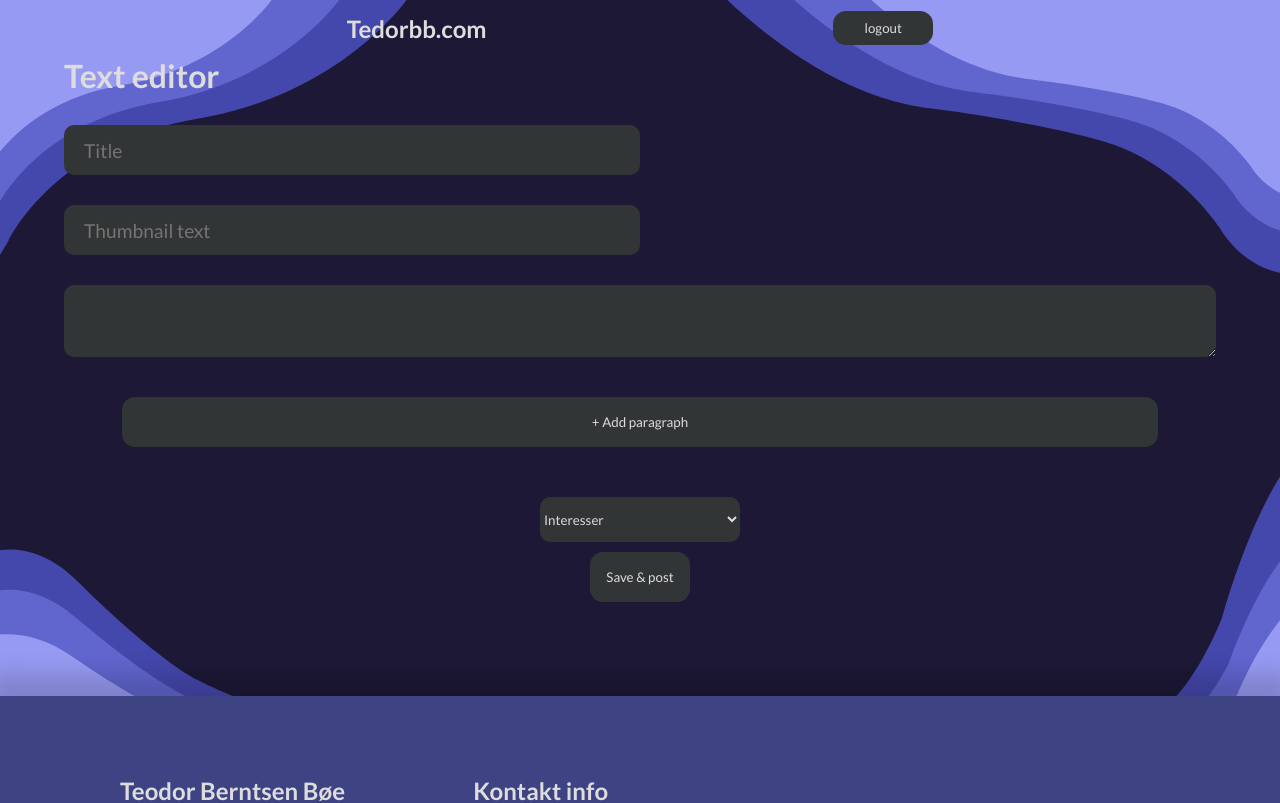
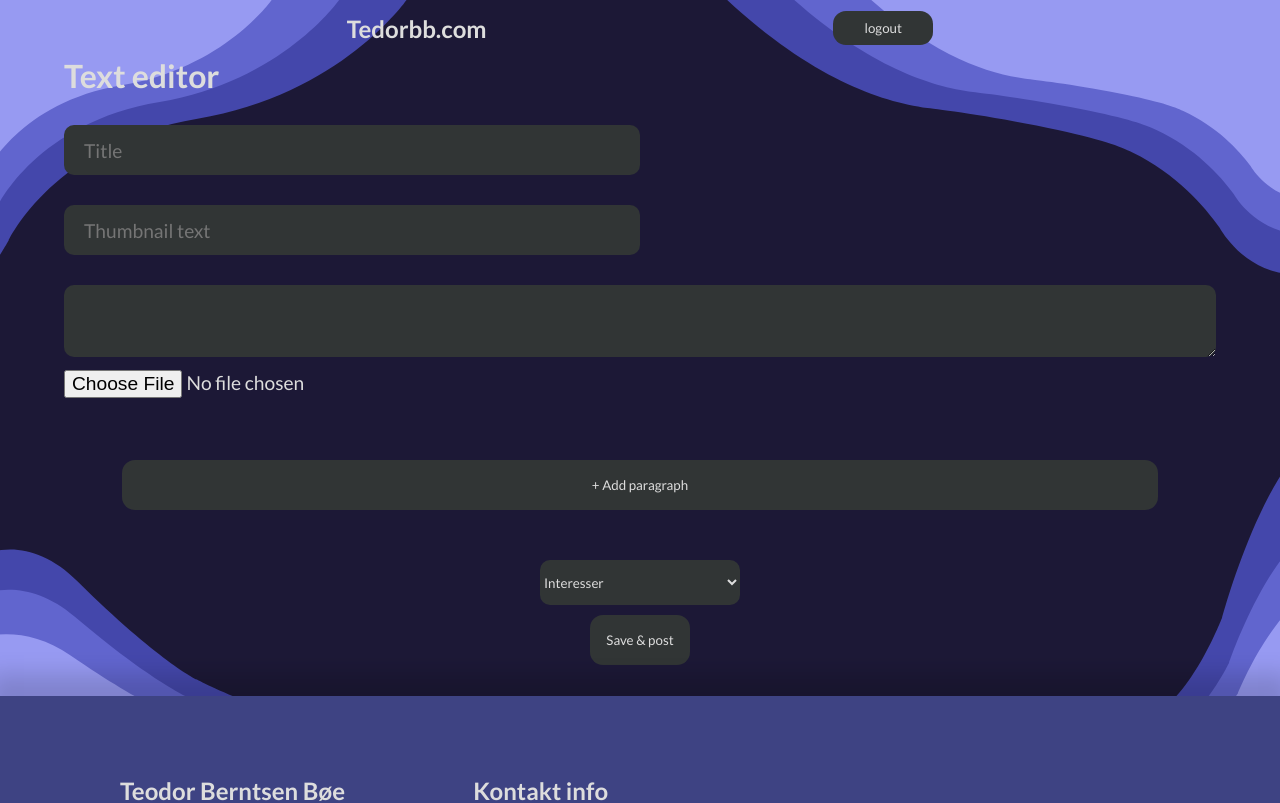
Before and after one commit to McNobby/tedorbb-blog, a Next.js app: page /admin/WritePage in a window 1280 px wide. Shown: the top 803 px of the page. Built offline with nearby package versions, Linux system fonts and the light colour scheme; no server answers; sample sign-in values are in the browser's storage.

Commit message:
added input for file upload

```diff
--- a/pages/admin/WritePage.jsx
+++ b/pages/admin/WritePage.jsx
@@ -18,7 +18,10 @@ const WritePage = () => {
         };
 
         return (
+            <div className={styles.paragraph}>
             <textarea name="paragraph" onKeyUp={keyUp} key={e.id}></textarea>
+            <input type="file" id="file" accept="image/png, image/jpeg" />
+            </div>
         );
     });
 
--- a/styles/globals.scss
+++ b/styles/globals.scss
@@ -123,3 +123,10 @@ button {
     top: 50%;
     z-index: 0;
 }
+
+#file{
+    padding: 0;
+    margin-top: 10px;
+    border-radius: 0px;
+    background: none;
+}
```
